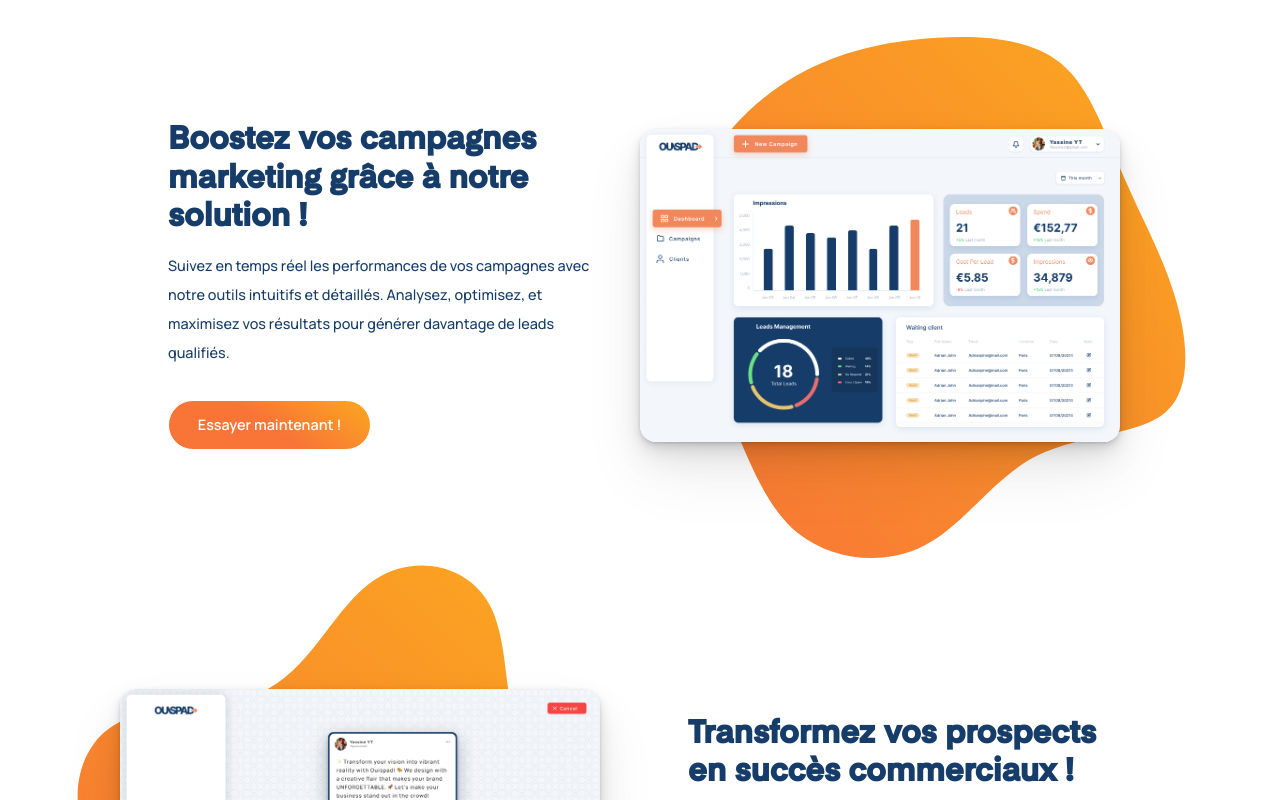
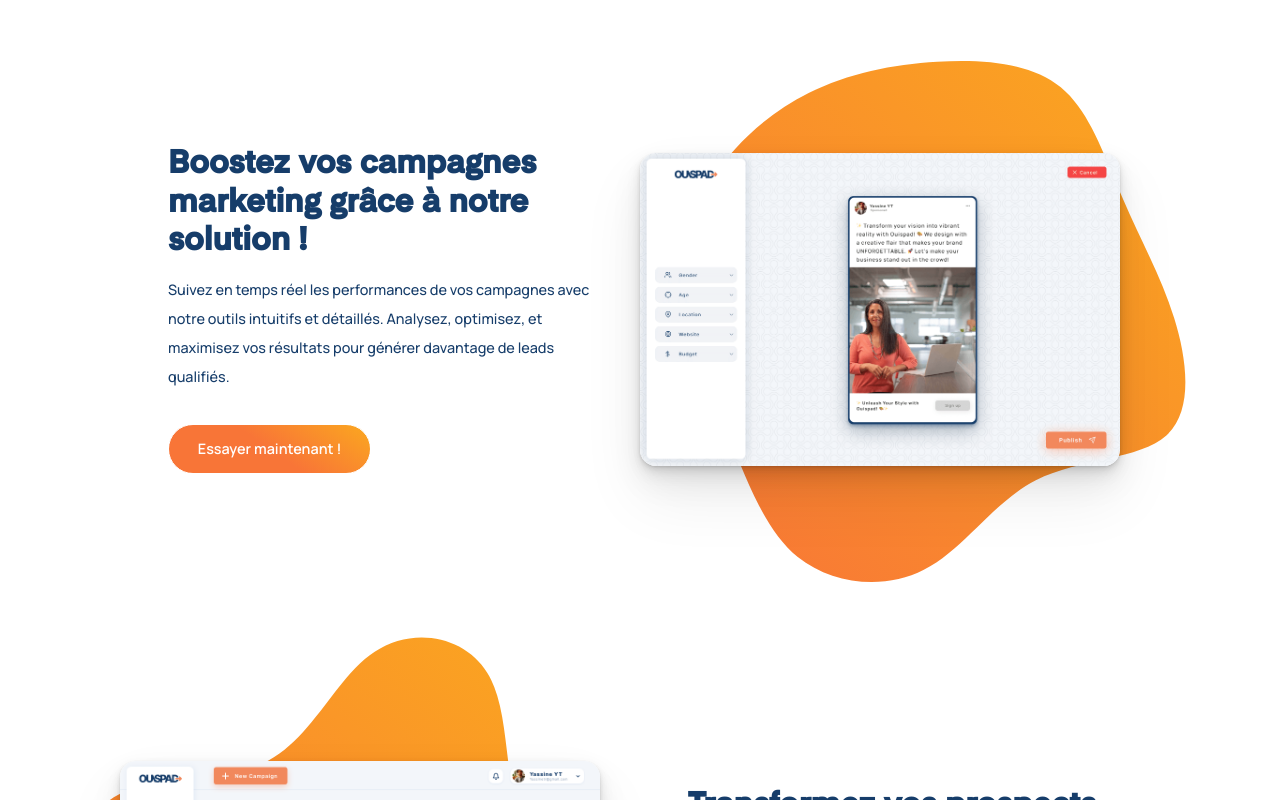
Before and after one commit to Yassine-SE/SfakesNetwork_LP, a React (Vite) app: page / in a window 1280 px wide. Shown: the part 1600-2400 px from the top of the page. Built offline with nearby package versions, Linux system fonts and the light colour scheme.

Commit message:
swie images

```diff
--- a/src/pages/Home.jsx
+++ b/src/pages/Home.jsx
@@ -19,8 +19,8 @@ const Home = () => {
 
 
      const features_content = [
-          { direction: false, image: DashImg, headline: "Boostez vos campagnes marketing grâce à notre solution !", text: "Suivez en temps réel les performances de vos campagnes avec notre outils intuitifs et détaillés. Analysez, optimisez, et maximisez vos résultats pour générer davantage de leads qualifiés." },
-          { direction: true, image: CreateImg, headline: "Transformez vos prospects en succès commerciaux !", text: "Organisez, suivez et qualifiez vos leads efficacement grâce à notre outil optimisé. Simplifiez la gestion de vos contacts et convertissez-les en opportunités concrètes." },
+          { direction: false, image: CreateImg, headline: "Boostez vos campagnes marketing grâce à notre solution !", text: "Suivez en temps réel les performances de vos campagnes avec notre outils intuitifs et détaillés. Analysez, optimisez, et maximisez vos résultats pour générer davantage de leads qualifiés." },
+          { direction: true, image: DashImg, headline: "Transformez vos prospects en succès commerciaux !", text: "Organisez, suivez et qualifiez vos leads efficacement grâce à notre outil optimisé. Simplifiez la gestion de vos contacts et convertissez-les en opportunités concrètes." },
           { direction: false, image: LeadsImg, headline: "Restez connecté à vos prospects en toute simplicité !", text: "Centralisez, organisez et entretenez vos contacts avec notre outil intuitif. Assurez un suivi efficace pour construire des relations durables et fructueuses." },
           { direction: true, image: HistoryImg, headline: "Gérer vos prospects en toute simplicité !", text: "Centralisez, organisez et entretenez vos contacts avec notre outil intuitif. Assurez un suiviefficace pour construire des relations durables et fructueuses." },
      ]
--- a/src/style/Feature.scss
+++ b/src/style/Feature.scss
@@ -3,7 +3,7 @@
 /* Hero */
 .feature-container {
      width: 100%;
-     height: 35rem;
+     height: 38rem;
      display: flex;
      justify-content: center;
      align-items: center;
```
